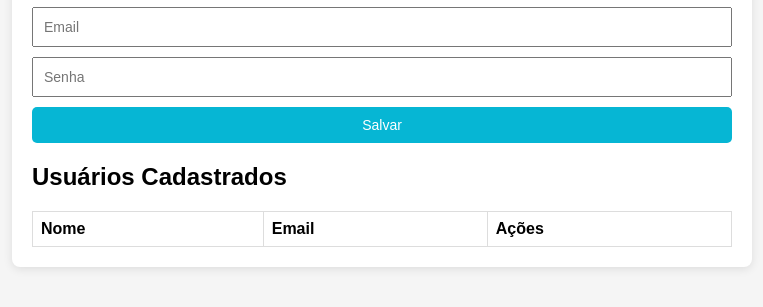
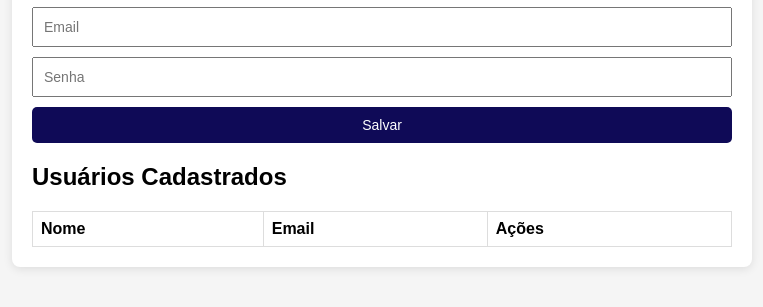
Before and after one commit to Mrbrunnnn/proj-cadastro, a plain HTML site: page index.html in a window 1280 px wide. Shown: the part 163-470 px from the top of the page, without its empty margins (258-1021 px from the left). Drawn offline with Linux system fonts and the light colour scheme.

Commit message:
Projeto crud alterado o botão do cadastrar

```diff
--- a/style.css
+++ b/style.css
@@ -23,7 +23,7 @@ input, button {
   font-size: 14px;
 }
 button {
-  background: #06b6d4;
+  background: #0f0a57;
   border: none;
   color: white;
   cursor: pointer;
```
